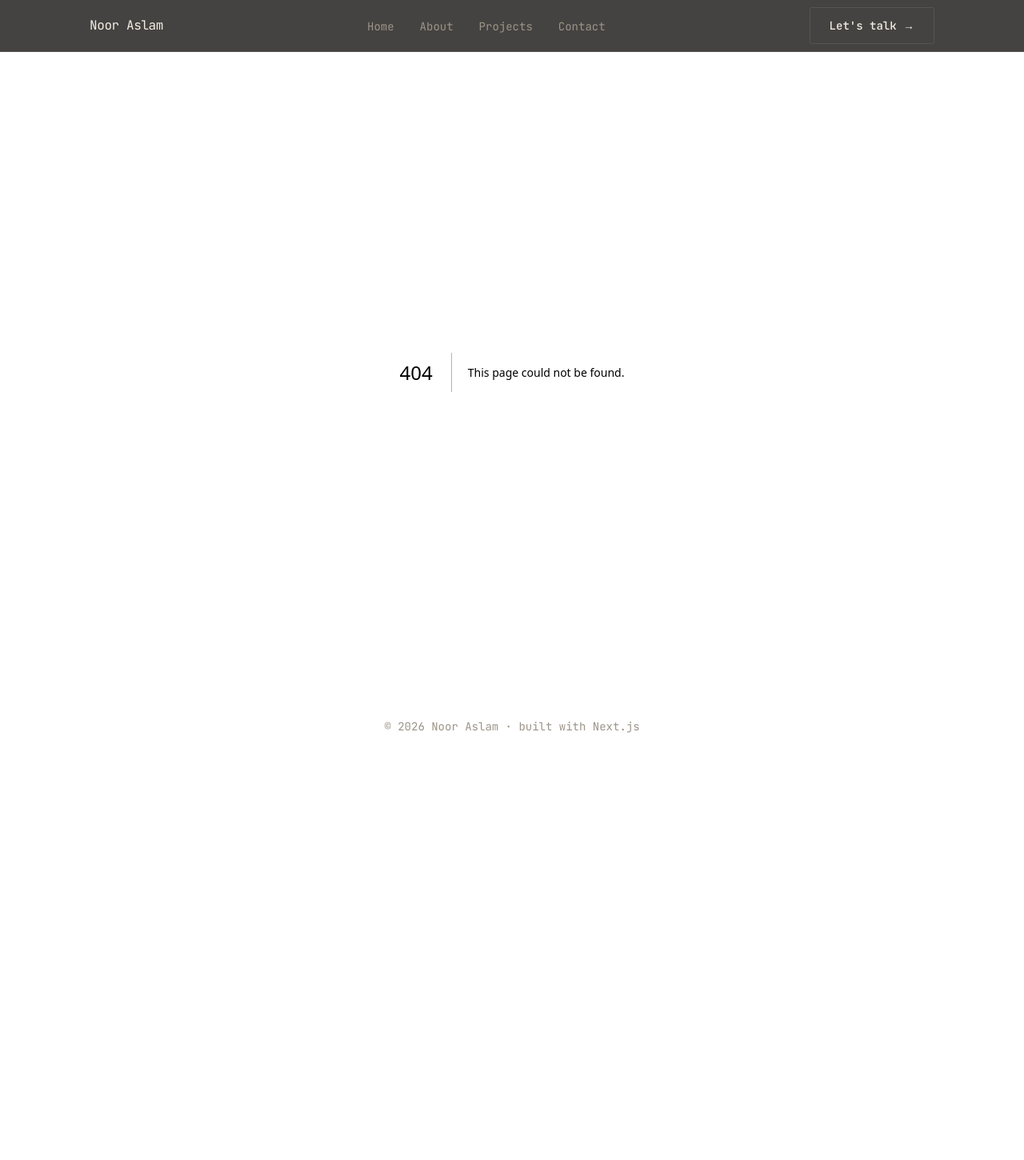
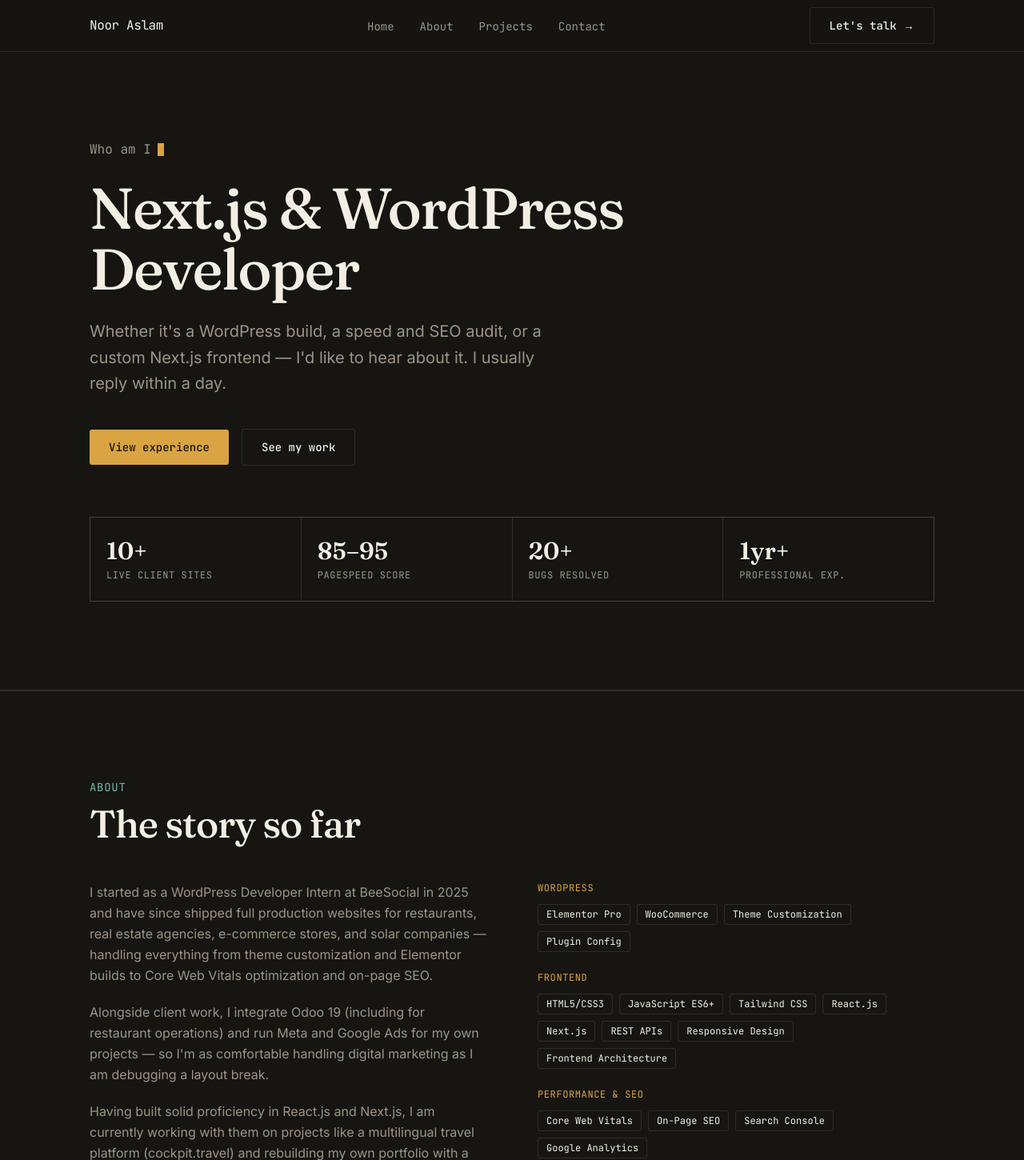
Before and after one commit to NoorAslamSe/nooraslamse_portfolio, a Next.js app: page /about in a window 1280 px wide. Before the commit this address had no page. Shown: the top 1450 px of the page at 80% size. Before the commit the page ends 950 px from the top, so only its background shows below. Built offline with nearby package versions, Linux system fonts and the light colour scheme.

Commit message:
website structure is completed

```diff
--- /dev/null
+++ b/app/about/page.tsx
@@ -0,0 +1,191 @@
+import type { Metadata } from "next";
+import Link from "next/link";
+import {
+  aboutBio,
+  aboutExperienceLabel,
+  aboutHeading,
+  contactInfo,
+  heroStats,
+  heroTerminalLine,
+  languages,
+  languagesLabel,
+  skillGroups,
+  timeline,
+} from "@/lib/data";
+
+export const metadata: Metadata = {
+  title: "About — Noor Aslam",
+  description:
+    "Next.js & WordPress developer in Peshawar, Pakistan — background, skills, and experience building fast, conversion-focused websites.",
+};
+
+export default function AboutPage() {
+  return (
+    <main className="flex-1">
+      <section className="relative overflow-hidden border-b border-line py-[80px] md:py-[110px]">
+        <div className="mx-auto w-full max-w-[1120px] px-8">
+          <p className="flex items-center font-mono text-sm text-muted md:text-base">
+            {heroTerminalLine}
+            <span
+              aria-hidden="true"
+              className="animate-caret-blink ml-2 inline-block h-4 w-2 bg-gold align-middle"
+            />
+          </p>
+
+          <h1 className="mt-6 max-w-3xl font-display text-5xl font-medium leading-[1.05] tracking-tight text-text md:text-7xl">
+            {aboutHeading}
+          </h1>
+
+          <p className="mt-6 max-w-xl text-lg leading-relaxed text-muted md:text-xl">
+            {contactInfo.intro}
+          </p>
+
+          <div className="mt-10 flex flex-wrap items-center gap-4">
+            <a
+              href="#experience"
+              className="rounded-[3px] bg-gold px-6 py-3 font-mono text-sm font-medium text-ink transition-colors hover:bg-text focus-visible:outline-none focus-visible:ring-2 focus-visible:ring-gold"
+            >
+              View experience
+            </a>
+            <Link
+              href="/projects"
+              className="rounded-[3px] border border-line px-6 py-3 font-mono text-sm font-medium text-text transition-colors hover:border-gold hover:text-gold focus-visible:outline-none focus-visible:ring-2 focus-visible:ring-gold"
+            >
+              See my work
+            </Link>
+          </div>
+
+          <dl className="mt-16 grid grid-cols-2 gap-px border border-line bg-line sm:grid-cols-4">
+            {heroStats.map((stat) => (
+              <div key={stat.label} className="bg-ink px-5 py-6">
+                <dt className="font-display text-3xl font-semibold text-text">
+                  {stat.value}
+                </dt>
+                <dd className="mt-1 font-mono text-xs uppercase tracking-wider text-muted">
+                  {stat.label}
+                </dd>
+              </div>
+            ))}
+          </dl>
+        </div>
+      </section>
+
+      <section className="border-t border-line py-[80px] md:py-[110px]">
+        <div className="mx-auto w-full max-w-[1120px] px-8">
+          <p className="font-mono text-sm uppercase tracking-wider text-teal">
+            About
+          </p>
+          <h2 className="mt-3 max-w-2xl font-display text-4xl font-medium tracking-tight text-text md:text-5xl">
+            The story so far
+          </h2>
+
+          <div className="mt-12 grid gap-12 md:grid-cols-2 md:gap-16">
+            <div>
+              <div className="space-y-5">
+                {aboutBio.map((paragraph, index) => (
+                  <p key={index} className="leading-relaxed text-muted">
+                    {paragraph}
+                  </p>
+                ))}
+              </div>
+              <p className="mt-8 font-mono text-sm leading-relaxed text-muted">
+                <span className="text-teal">{languagesLabel}: </span>
+                {languages.map((language, index) => (
+                  <span key={language}>
+                    {language}
+                    {index < languages.length - 1 ? " · " : ""}
+                  </span>
+                ))}
+              </p>
+            </div>
+
+            <div className="space-y-6">
+              {skillGroups.map((group) => (
+                <div key={group.label}>
+                  <h3 className="font-mono text-xs uppercase tracking-wider text-gold">
+                    {group.label}
+                  </h3>
+                  <ul className="mt-3 flex flex-wrap gap-2">
+                    {group.tags.map((tag) => (
+                      <li
+                        key={tag}
+                        className={
+                          group.learning
+                            ? "rounded-[3px] border border-teal/30 bg-teal/5 px-2.5 py-1 font-mono text-xs text-teal"
+                            : "rounded-[3px] border border-line px-2.5 py-1 font-mono text-xs text-text"
+                        }
+                      >
+                        {tag}
+                      </li>
+                    ))}
+                  </ul>
+                </div>
+              ))}
+            </div>
+          </div>
+        </div>
+      </section>
+
+      <section
+        id="experience"
+        className="border-t border-line py-[80px] md:py-[110px]"
+      >
+        <div className="mx-auto w-full max-w-[1120px] px-8">
+          <h3 className="font-mono text-sm uppercase tracking-wider text-teal">
+            {aboutExperienceLabel}
+          </h3>
+          <h2 className="mt-3 max-w-2xl font-display text-4xl font-medium tracking-tight text-text md:text-5xl">
+            Where I&apos;ve worked and studied
+          </h2>
+
+          <ol className="mt-12 divide-y divide-line border-t border-line">
+            {timeline.map((entry) => (
+              <li
+                key={entry.period}
+                className="grid gap-2 py-6 md:grid-cols-[200px_1fr] md:gap-8"
+              >
+                <p className="font-mono text-sm text-teal">{entry.period}</p>
+                <div>
+                  <p className="font-medium text-text">
+                    {entry.role}
+                    <span className="text-muted">, {entry.company}</span>
+                  </p>
+                  <p className="mt-2 text-sm leading-relaxed text-muted">
+                    {entry.description}
+                  </p>
+                </div>
+              </li>
+            ))}
+          </ol>
+        </div>
+      </section>
+
+      <section className="border-t border-line py-[80px] md:py-[110px]">
+        <div className="mx-auto w-full max-w-[1120px] px-8">
+          <div className="border border-line bg-surface p-8 text-center md:p-14">
+            <p className="font-mono text-sm uppercase tracking-wider text-teal">
+              Let&apos;s work together
+            </p>
+            <h2 className="mx-auto mt-3 max-w-xl font-display text-4xl font-medium tracking-tight text-text md:text-5xl">
+              Have a project in mind? Let&apos;s build something fast.
+            </h2>
+            <div className="mt-8 flex flex-wrap items-center justify-center gap-4">
+              <Link
+                href="/contact"
+                className="rounded-[3px] bg-gold px-6 py-3 font-mono text-sm font-medium text-ink transition-colors hover:bg-text focus-visible:outline-none focus-visible:ring-2 focus-visible:ring-gold"
+              >
+                Get in touch
+              </Link>
+              <Link
+                href="/projects"
+                className="rounded-[3px] border border-line px-6 py-3 font-mono text-sm font-medium text-text transition-colors hover:border-gold hover:text-gold focus-visible:outline-none focus-visible:ring-2 focus-visible:ring-gold"
+              >
+                View projects
+              </Link>
+            </div>
+          </div>
+        </div>
+      </section>
+    </main>
+  );
+}
--- /dev/null
+++ b/app/contact/page.tsx
@@ -0,0 +1,16 @@
+import type { Metadata } from "next";
+import { Contact } from "@/components/Contact";
+
+export const metadata: Metadata = {
+  title: "Contact — Noor Aslam",
+  description:
+    "Get in touch with Noor Aslam for WordPress builds, speed and SEO audits, or custom Next.js frontends.",
+};
+
+export default function ContactPage() {
+  return (
+    <main className="flex-1">
+      <Contact />
+    </main>
+  );
+}
--- /dev/null
+++ b/app/projects/page.tsx
@@ -0,0 +1,16 @@
+import type { Metadata } from "next";
+import { Projects } from "@/components/Projects";
+
+export const metadata: Metadata = {
+  title: "Projects — Noor Aslam",
+  description:
+    "Client work and in-progress builds — WordPress and Next.js projects by Noor Aslam, a developer in Peshawar, Pakistan.",
+};
+
+export default function ProjectsPage() {
+  return (
+    <main className="flex-1">
+      <Projects />
+    </main>
+  );
+}
--- a/components/Hero.tsx
+++ b/components/Hero.tsx
@@ -1,6 +1,7 @@
 "use client";
 
 import Image from "next/image";
+import Link from "next/link";
 import { useEffect, useState } from "react";
 import {
   contactInfo,
@@ -92,18 +93,18 @@ export function Hero() {
         </div>
 
         <div className="mt-10 flex flex-wrap items-center gap-4">
-          <a
-            href="#projects"
+          <Link
+            href="/projects"
             className="rounded-[3px] bg-gold px-6 py-3 font-mono text-sm font-medium text-ink transition-colors hover:bg-text focus-visible:outline-none focus-visible:ring-2 focus-visible:ring-gold"
           >
             View projects
-          </a>
-          <a
-            href="#contact"
+          </Link>
+          <Link
+            href="/contact"
             className="rounded-[3px] border border-line px-6 py-3 font-mono text-sm font-medium text-text transition-colors hover:border-gold hover:text-gold focus-visible:outline-none focus-visible:ring-2 focus-visible:ring-gold"
           >
             Get in touch
-          </a>
+          </Link>
         </div>
 
         <dl className="mt-16 grid grid-cols-2 gap-px border border-line bg-line sm:grid-cols-4">
--- a/components/Nav.tsx
+++ b/components/Nav.tsx
@@ -1,5 +1,6 @@
 "use client";
 
+import Link from "next/link";
 import { useState } from "react";
 import { navItems, siteName } from "@/lib/data";
 
@@ -16,29 +17,29 @@ export function Nav() {
         aria-label="Primary"
         className="relative mx-auto flex h-16 w-full max-w-[1120px] items-center justify-between px-8"
       >
-        <a
-          href="#home"
+        <Link
+          href="/"
           className="font-mono text-base tracking-tight text-text focus-visible:outline-none focus-visible:ring-2 focus-visible:ring-gold"
         >
           {siteName}
-        </a>
+        </Link>
 
         <ul className="hidden items-center gap-8 md:flex">
           {links.map((item) => (
             <li key={item.href}>
-              <a href={item.href} className={linkClass}>
+              <Link href={item.href} className={linkClass}>
                 {item.label}
-              </a>
+              </Link>
             </li>
           ))}
         </ul>
 
-        <a
-          href="#contact"
+        <Link
+          href="/contact"
           className="hidden rounded-[3px] border border-line px-6 py-3 font-mono text-sm font-medium text-text transition-colors hover:border-gold hover:text-gold focus-visible:outline-none focus-visible:ring-2 focus-visible:ring-gold md:inline-flex"
         >
           Let&apos;s talk&nbsp;&rarr;
-        </a>
+        </Link>
 
         <button
           type="button"
@@ -73,23 +74,23 @@ export function Nav() {
           <ul className="flex flex-col">
             {navItems.map((item) => (
               <li key={item.href}>
-                <a
+                <Link
                   href={item.href}
                   onClick={() => setOpen(false)}
                   className="flex min-h-11 items-center border-b border-line/50 font-mono text-base text-text focus-visible:outline-none focus-visible:ring-2 focus-visible:ring-gold"
                 >
                   {item.label}
-                </a>
+                </Link>
               </li>
             ))}
             <li className="pt-4">
-              <a
-                href="#contact"
+              <Link
+                href="/contact"
                 onClick={() => setOpen(false)}
                 className="inline-flex font-mono text-sm text-gold focus-visible:outline-none focus-visible:ring-2 focus-visible:ring-gold"
               >
                 Let&apos;s talk&nbsp;&rarr;
-              </a>
+              </Link>
             </li>
           </ul>
         </div>
--- a/lib/data.ts
+++ b/lib/data.ts
@@ -12,10 +12,10 @@ import type {
 export const siteName = "Noor Aslam";
 
 export const navItems: NavItem[] = [
-  { label: "Home", href: "#home" },
-  { label: "About", href: "#about" },
-  { label: "Projects", href: "#projects" },
-  { label: "Contact", href: "#contact" },
+  { label: "Home", href: "/" },
+  { label: "About", href: "/about" },
+  { label: "Projects", href: "/projects" },
+  { label: "Contact", href: "/contact" },
 ];
 
 export const heroTerminalLine = "Who am I";
```
